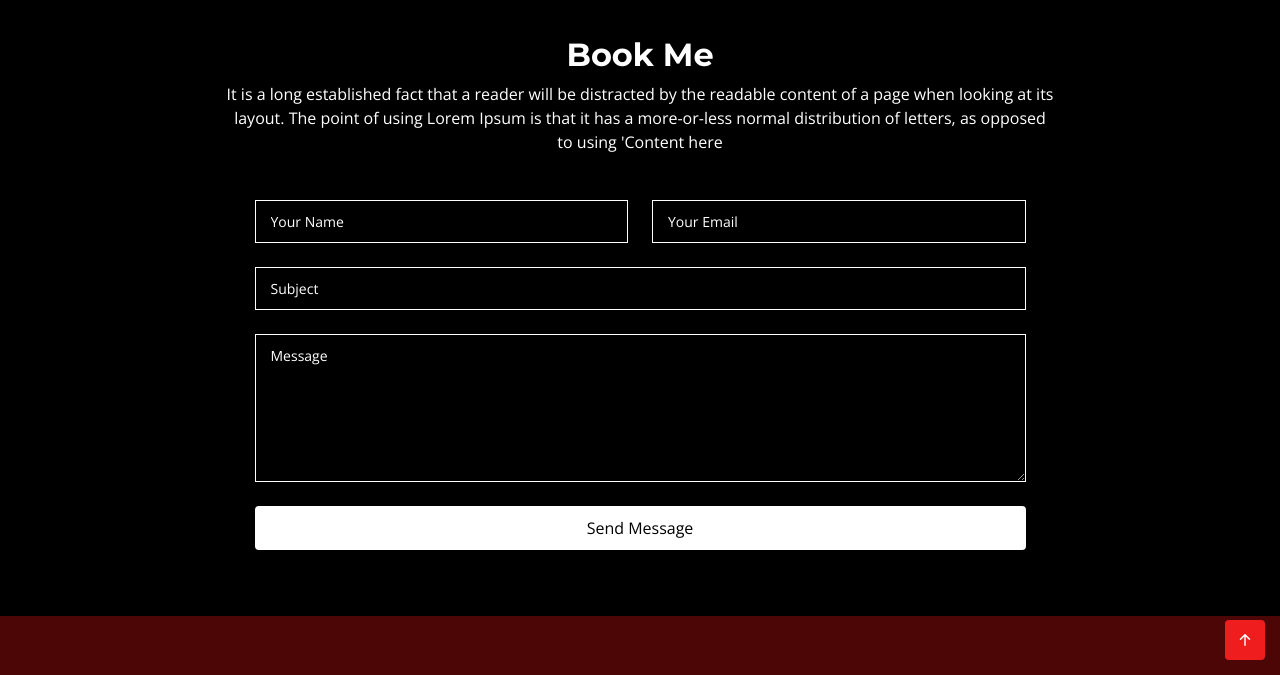
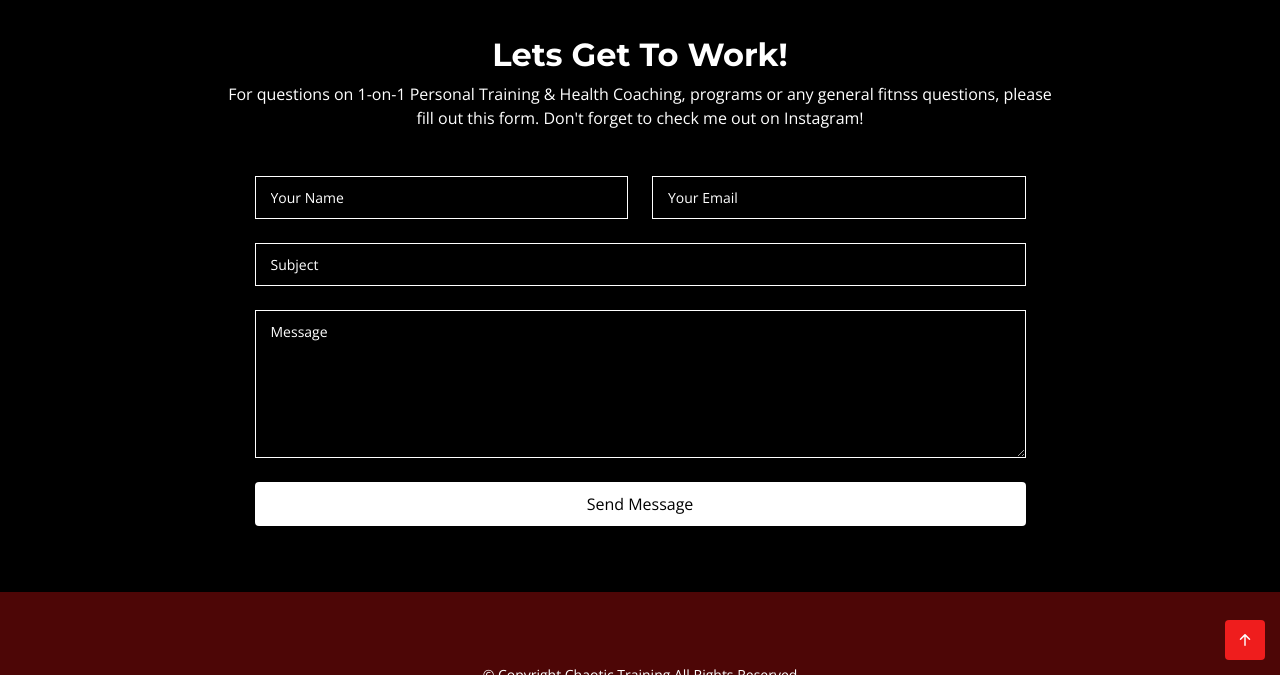
Before and after one commit to jmartinez09196/chaotic-training, a Jekyll site: the page built from index.md, in a window 1280 px wide and 900 px high, scrolled down 2811 px, cut to the strip 225-900 px from the top of the window. Built offline with Jekyll 4.4.1, drawn with Linux system fonts in a browser that asks for light colours.

Commit message:
contact me info

```diff
--- a/_layouts/home.html
+++ b/_layouts/home.html
@@ -142,14 +142,9 @@
         <div class="container" data-aos="fade-up" data-aos-delay="100">
           <div class="row gy-4 justify-content-center">
             <div class="col-lg-9 text-center">
-              <h2>Book Me</h2>
+              <h2>Lets Get To Work!</h2>
               <p>
-                It is a long established fact that a reader will be distracted
-                by the readable content of a page when looking at its layout.
-                The point of using Lorem Ipsum is that it has a more-or-less
-                normal distribution of letters, as opposed to using 'Content
-                here
-              </p>
+                For questions on 1-on-1 Personal Training & Health Coaching, programs or any general fitnss questions, please fill out this form. Don't forget to check me out on Instagram!
               <form
                 action="forms/contact.php"
                 method="post"
```
